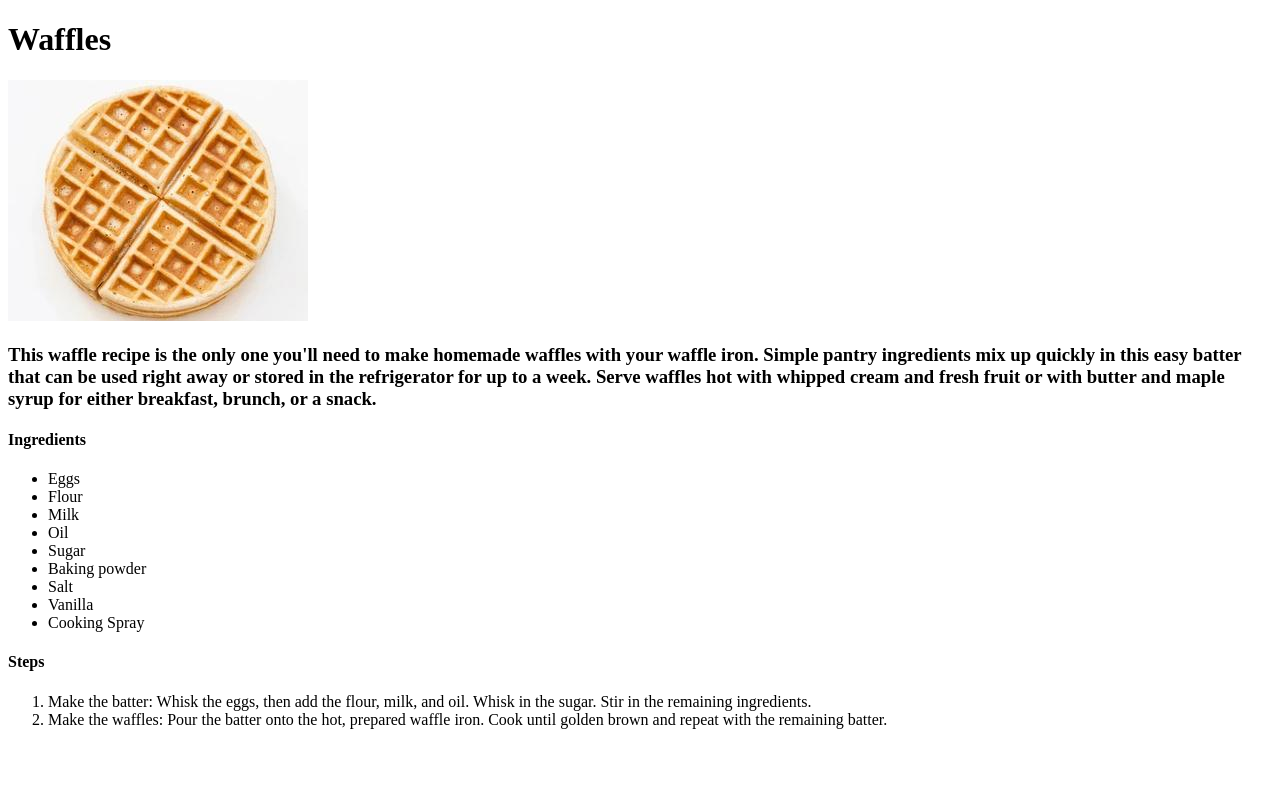
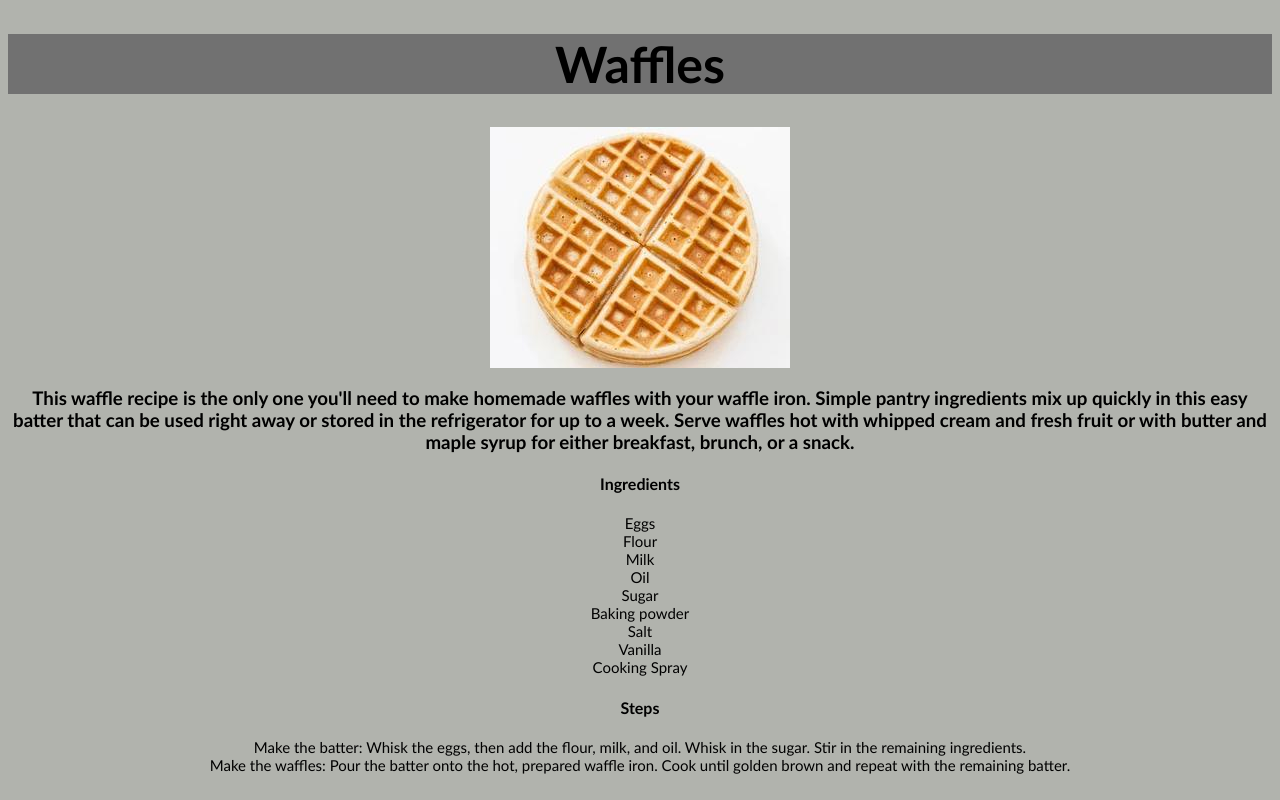
Before and after one commit to marlonfria/odin-recipes, a plain HTML site: page recipes/waffle.html in a window 1280 px wide. Drawn offline with Linux system fonts and the light colour scheme.

Commit message:
Feat Added a basic style

```diff
--- /dev/null
+++ b/css/styles.css
@@ -0,0 +1,54 @@
+* {
+  font-family: Calibri, Verdana, Geneva, Tahoma, sans-serif;
+}
+
+body {
+  background-color: hsl(80, 4%, 69%);
+}
+
+h1 {
+  font-size: 50px;
+  background-color: rgb(113, 113, 113);
+  text-align: center;
+}
+
+h3,
+h4 {
+  text-align: center;
+}
+
+ol,
+ul {
+  padding: 0;
+}
+
+ol li,
+ul li {
+  text-align: center;
+  list-style-type: none;
+  font-size: 15px;
+  margin: 0;
+}
+
+a:link {
+  font-size: 40px;
+  text-decoration: none;
+  color: black;
+}
+
+a:visited {
+  text-decoration: none;
+}
+
+a:hover {
+  text-decoration: underline;
+}
+
+a:active {
+  text-decoration: underline;
+}
+
+img {
+  margin: auto;
+  display: block;
+}
--- a/recipes/waffle.html
+++ b/recipes/waffle.html
@@ -4,6 +4,7 @@
     <meta charset="UTF-8" />
     <meta http-equiv="X-UA-Compatible" content="IE=edge" />
     <meta name="viewport" content="width=device-width, initial-scale=1.0" />
+    <link rel="stylesheet" href="../css/styles.css" />
     <title>Waffles Recipe</title>
   </head>
   <body>
```
Also changed, not shown: index.html (+2 -1 lines), recipes/lasagna.html (+1 -0 lines), recipes/pizza.html (+1 -0 lines).
